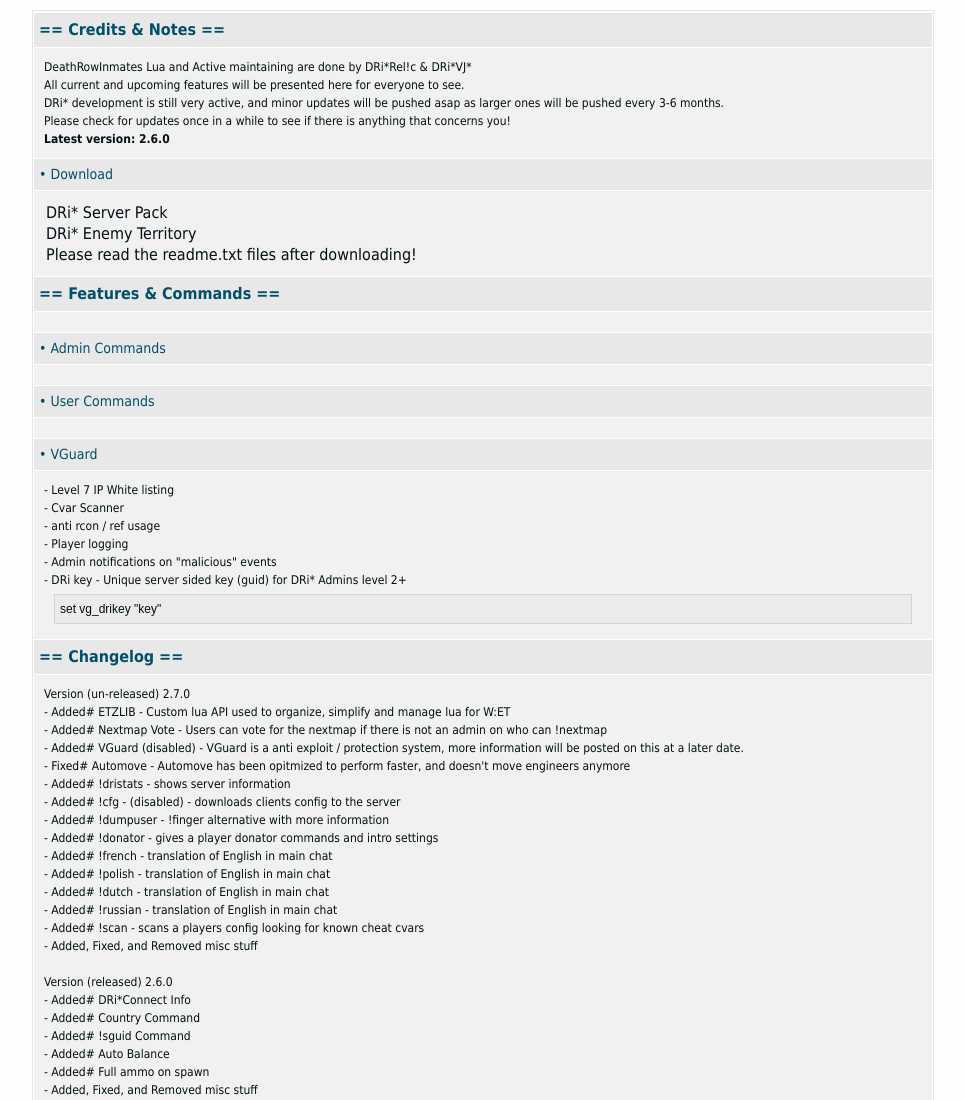
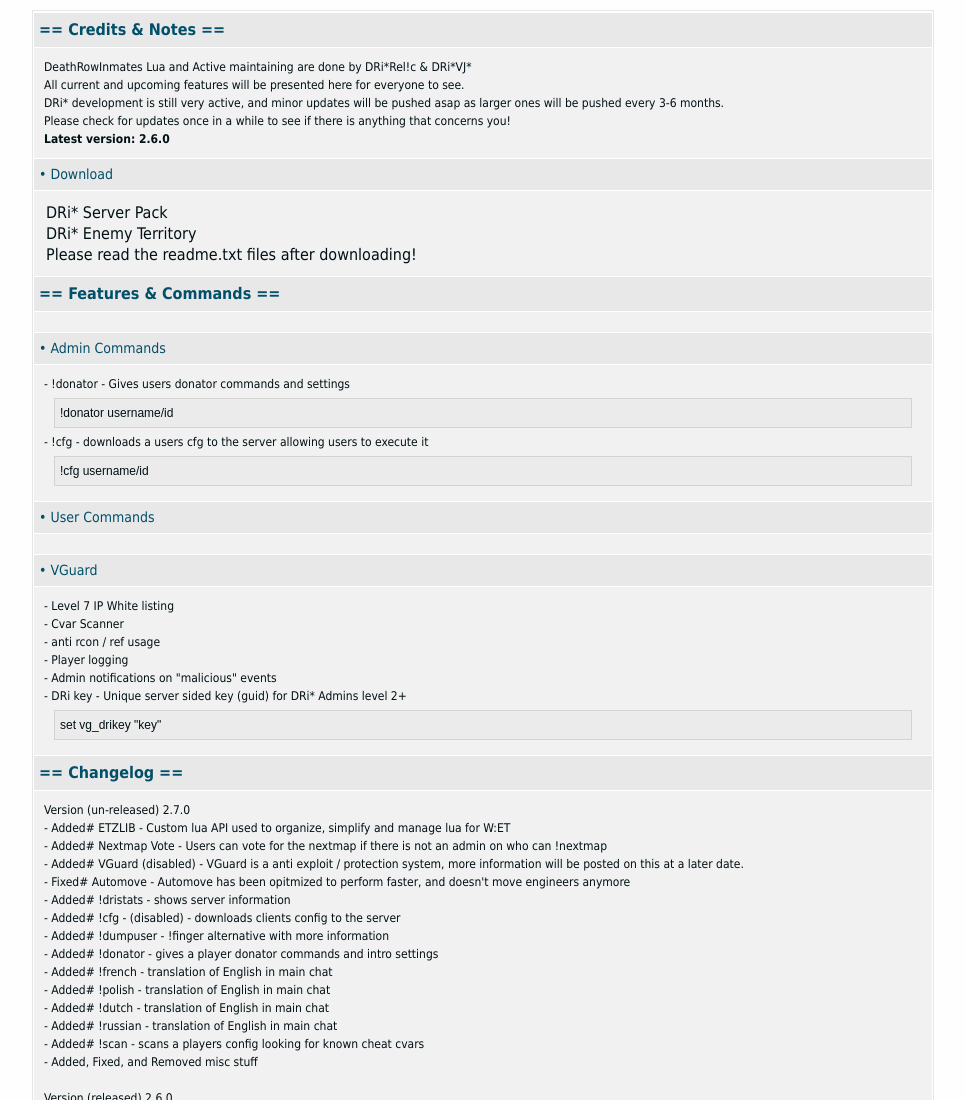
Before and after one commit to purplelepro/purplelepro.github.io, a plain HTML site: page index.html in a window 1280 px wide. Shown: the top 1100 px of the page, without its empty margins (157-1122 px from the left). Drawn offline with Linux system fonts and the light colour scheme.

Commit message:
update admin
updated admins commands with usuage.

```diff
--- a/index.html
+++ b/index.html
@@ -68,6 +68,10 @@
 </div>
 <h2>&bull; Admin Commands</h2>
 <div class="cnt">
+- !donator - Gives users donator commands and settings
+<div class="code">!donator username/id </div>
+- !cfg - downloads a users cfg to the server allowing users to execute it
+<div class="code">!cfg username/id </div>
 
 </div>
 <h2>&bull; User Commands</h2>
```
